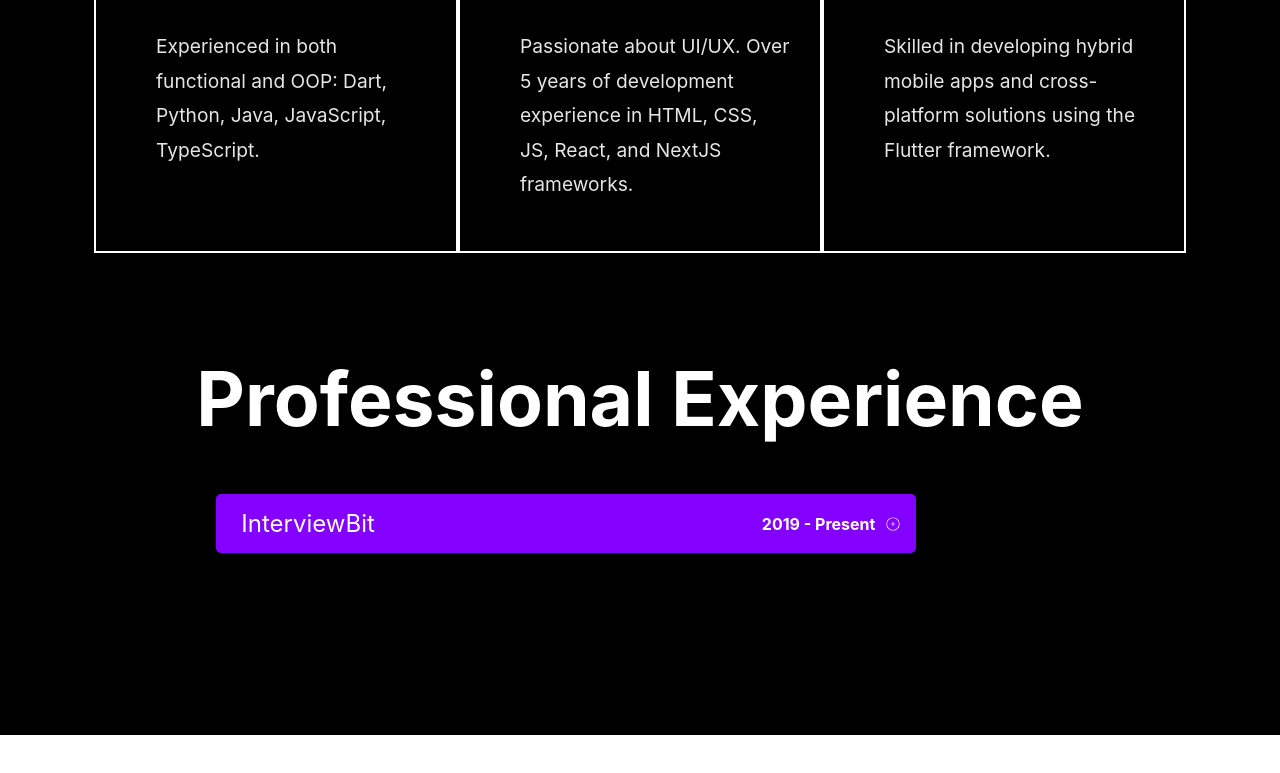
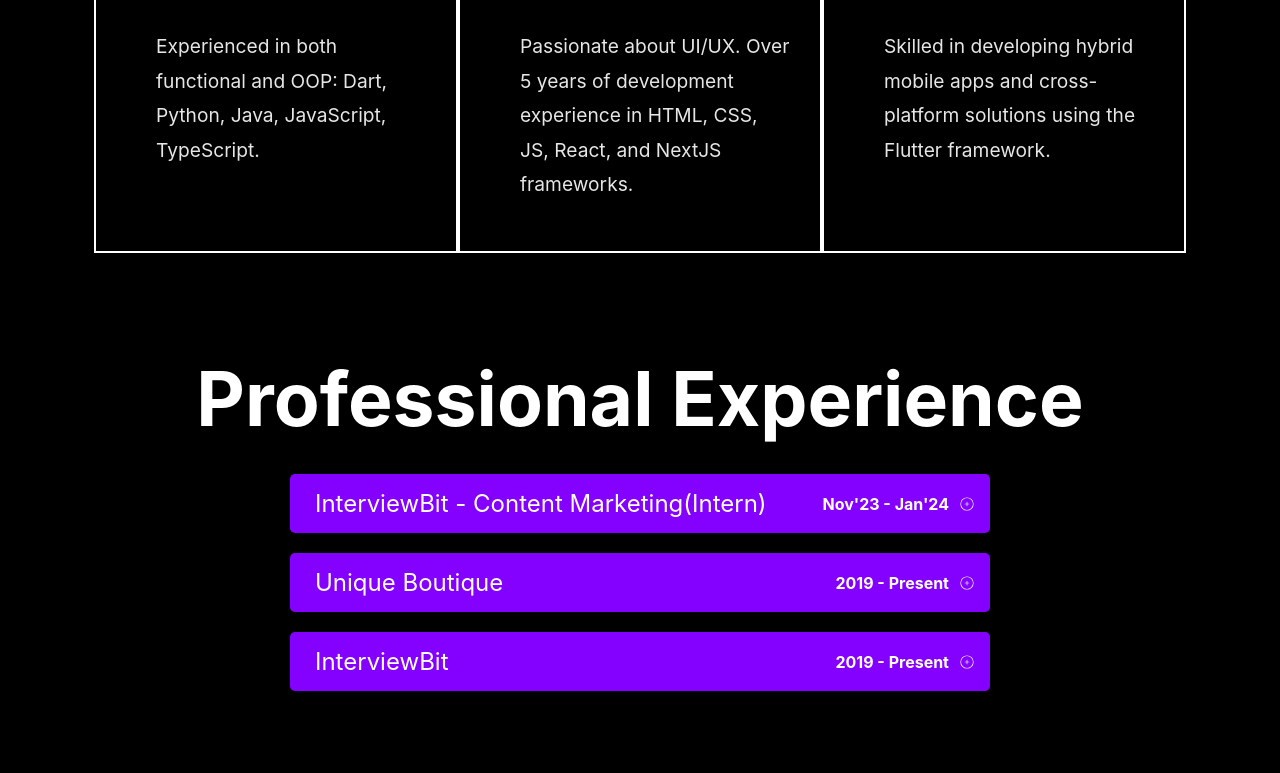
Before and after one commit to sailingsam/Portfolio_react, a React (Create React App) app: page / in a window 1280 px wide. Shown: the part 1122-1895 px from the top of the page. Before the commit the page ends 1857 px from the top, so only its background shows below. Built offline with nearby package versions, Linux system fonts and the light colour scheme.

Commit message:
done phase 1

```diff
--- a/src/components/ProffesionalExperienceSection/Experience.css
+++ b/src/components/ProffesionalExperienceSection/Experience.css
@@ -1,7 +1,5 @@
 .exp {
   border-radius: 10px;
-  padding: 20px;
-  margin-bottom: 20px;
   width: 700px;
   color: #fff;
 }
@@ -55,7 +53,7 @@
 .description-area {
   flex: 1;
   margin-right: 20px;
-  background-color: #4e0096;
+  background-color: #2d0056;
   padding: 15px;
   border-radius: 5px;
 }
@@ -70,13 +68,19 @@
 .addressAndWebsite a {
   color: #8ca7c4;
   margin-left: 5px;
+  margin-right: 10px;
+}
+
+.skills-buttons{
+ margin-top: 10px;
 }
 
 .skills-buttons button {
-  background-color: #444;
+  background-color: #004582;
   color: #fff;
   border: none;
-  border-radius: 5px;
+  border-radius: 20px;
+  font-size: 1rem;
   padding: 5px 10px;
   margin: 5px 5px 0 0;
 }
--- a/src/components/ProffesionalExperienceSection/Experience.jsx
+++ b/src/components/ProffesionalExperienceSection/Experience.jsx
@@ -16,6 +16,7 @@
 }) => {
   const [isOpen, setIsOpen] = useState(false);
   const hiddenContentRef = useRef(null);
+  const mainContentRef = useRef(null);
 
   const handleToggle = () => {
     setIsOpen(!isOpen);
@@ -24,7 +25,9 @@
   const handleClickOutside = (event) => {
     if (
       hiddenContentRef.current &&
-      !hiddenContentRef.current.contains(event.target)
+      !hiddenContentRef.current.contains(event.target) &&
+        mainContentRef.current &&
+        !mainContentRef.current.contains(event.target)
     ) {
       setIsOpen(false);
     }
--- a/src/components/ProffesionalExperienceSection/ProffesionalExperience.css
+++ b/src/components/ProffesionalExperienceSection/ProffesionalExperience.css
@@ -13,5 +13,7 @@
 .experience-list {
   display: flex;
   flex-direction: column;
+  justify-content: center;
+  align-items: center;
   gap: 20px;
 }
--- a/src/components/ProffesionalExperienceSection/ProffesionalExperience.jsx
+++ b/src/components/ProffesionalExperienceSection/ProffesionalExperience.jsx
@@ -1,13 +1,36 @@
 import React from "react";
 import Experience from "./Experience";
 import "./ProffesionalExperience.css";
-import img1 from "../../assets/1.svg";
+import ub from "./assets/ub.png";
 
 const ProffesionalExperience = () => {
   return (
     <section className="proffesional-experience">
       <h1>Professional Experience</h1>
       <div className="experience-list">
+        <Experience
+          tagLine="InterviewBit - Content Marketing(Intern)"
+          timeline="Nov'23 - Jan'24"
+          workPlace="Remote, Bengaluru"
+          website="https://www.interviewbit.com/"
+          description="Worked on creating and analyzing content for the youtube channel of InterviewBit."
+          skills={["Javascript", "Dart", "React", "NextJS", "Redux", "Flutter"]}
+          logo="https://th.bing.com/th/id/OIP.GDopL-7rnMesm8bafmdkEwAAAA?rs=1&pid=ImgDetMain"
+        />
+        <Experience
+          tagLine="Unique Boutique"
+          timeline="2019 - Present"
+          workPlace="Balaghat, Madhya Pradesh, India"
+          website="https://www.facebook.com/uniqueboutiquetdh"
+          description="Made FB page reack whooping 94k followers. Setting Buisness strategies, managing sales and marketing, on online platforms."
+          skills={[
+            "Content Creation",
+            "SEO",
+            "Video Editing",
+            "Content Analysis",
+          ]}
+          logo={ub}
+        />
         <Experience
           tagLine="InterviewBit"
           timeline="2019 - Present"
```
Also changed, not shown: src/components/ProffesionalExperienceSection/assets/ub.png (added).
